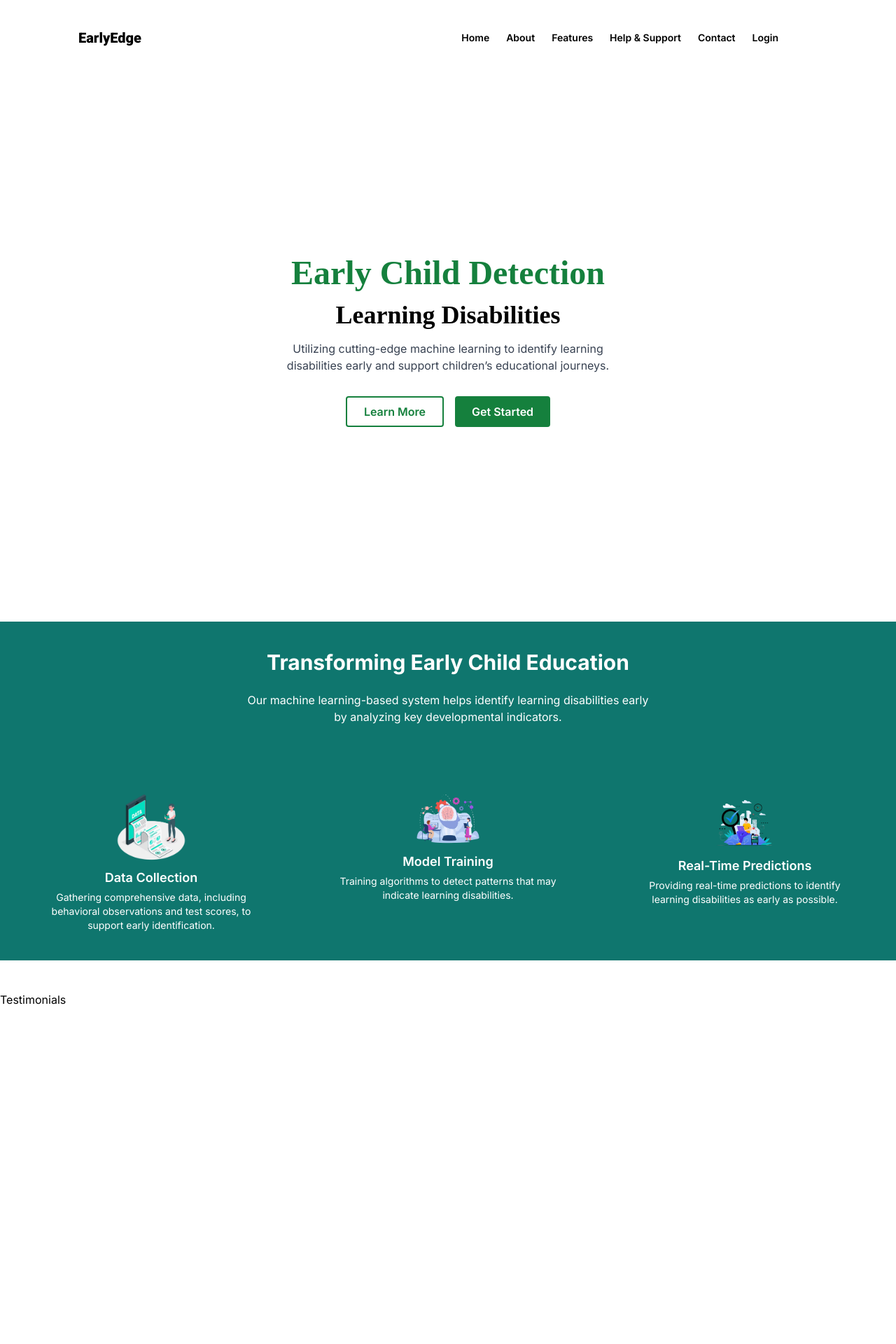
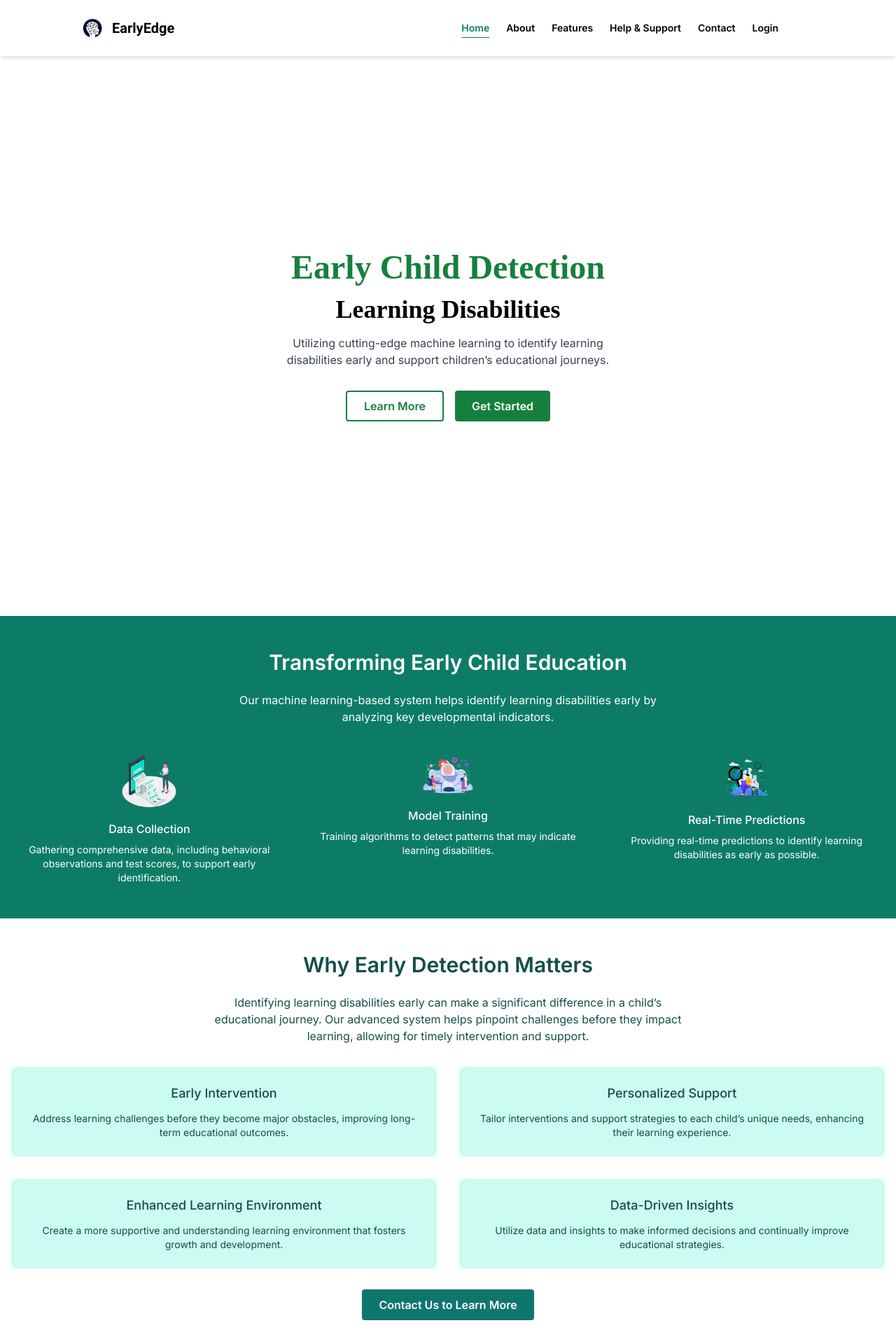
Before and after one commit to Kentoyyy/Thesis-Project, a Next.js app: page / in a window 1280 px wide. Shown: the top 1920 px of the page at 70% size. Built offline with nearby package versions, Linux system fonts and the light colour scheme.

Commit message:
updating

```diff
--- a/app/components/navbar.tsx
+++ b/app/components/navbar.tsx
@@ -1,68 +1,77 @@
 "use client";
 import Link from 'next/link';
 import React, { useState } from 'react';
-import { HiOutlineMenu, HiOutlineX } from 'react-icons/hi'; // Icons for menu and close
+import { usePathname } from 'next/navigation';
+import { HiOutlineMenu, HiOutlineX } from 'react-icons/hi';
+import Image from 'next/image';
+import logo from '../../public/images/logoelcdl.png';
 
 const Navbar: React.FC = () => {
   const [isOpen, setIsOpen] = useState(false);
+  const pathname = usePathname(); // Get the current path
 
   const toggleMenu = () => {
     setIsOpen(!isOpen);
   };
 
+  const linkClassNames = (path: string) =>
+    `text-sm ${
+       pathname === path ? 'text-[#0D7C66] underline underline-offset-8 decoration-[#0D7C66]' : 'text-black'
+    } hover:underline hover:underline-offset-8 hover:decoration-gray-600 focus:underline focus:underline-offset-8 focus:decoration-green-600 active:underline active:underline-offset-8 active:decoration-red-600 transition duration-300`;
+
   return (
-    <nav className="bg-transparent text-black mt-5">
+    <nav className="sticky top-0 z-50 bg-white text-black shadow-md">
       <div className="w-full flex justify-between items-center py-5 px-5 md:px-10 lg:px-28">
-        <Link href="/" className="text-xl font-extrabold text-black font-title">
-          EarlyEdge
-        </Link>
+        <div className="flex items-center">
+          <Image src={logo} alt="Logo" width={40} height={40} />
+          <Link href="/" className="text-xl font-bold text-black font-title ml-2">
+            EarlyEdge
+          </Link>
+        </div>
         <div className="md:hidden">
-          {/* Button to toggle the mobile menu */}
           <button onClick={toggleMenu} aria-label="Toggle Menu">
             {isOpen ? <HiOutlineX className="text-2xl" /> : <HiOutlineMenu className="text-2xl" />}
           </button>
         </div>
-        <div className={`hidden md:flex md:space-x-6 ml-auto mr-14 font-semibold items-center`}>
-          {/* Desktop menu links */}
-          <Link href="/" className="text-sm text-black hover:text-gray-600 hover:underline hover:underline-offset-8 hover:decoration-black transition duration-300">
+        <div className="hidden md:flex md:space-x-6 ml-auto mr-14 font-semibold items-center">
+          <Link href="/" className={linkClassNames('/')}>
             Home
           </Link>
-          <Link href="/about" className="text-sm text-black hover:text-gray-600 hover:underline hover:underline-offset-8 hover:decoration-black transition duration-300">
+          <Link href="/about" className={linkClassNames('/about')}>
             About
           </Link>
-          <Link href="/features" className="text-sm text-black hover:text-gray-600 hover:underline hover:underline-offset-8 hover:decoration-black transition duration-300">
+          <Link href="/features" className={linkClassNames('/features')}>
             Features
           </Link>
-          <Link href="/support" className="text-sm text-black hover:text-gray-600 hover:underline hover:underline-offset-8 hover:decoration-black transition duration-300">
+          <Link href="/support" className={linkClassNames('/support')}>
             Help & Support
           </Link>
-          <Link href="/contact" className="text-sm text-black hover:text-gray-600 hover:underline hover:underline-offset-8 hover:decoration-black transition duration-300">
+          <Link href="/contact" className={linkClassNames('/contact')}>
             Contact
           </Link>
-          <Link href="/login" className="text-sm text-black hover:text-gray-600 hover:underline hover:underline-offset-8 hover:decoration-black transition duration-300">
+          <Link href="/login" className={linkClassNames('/login')}>
             Login
           </Link>
         </div>
       </div>
-      {/* Mobile menu overlay */}
       <div className={`fixed inset-0 bg-black bg-opacity-50 ${isOpen ? 'flex' : 'hidden'} md:hidden`}>
         <div className="bg-white w-2/3 h-full flex flex-col p-5 space-y-4">
-          <Link href="/" onClick={toggleMenu} className="text-sm text-black hover:text-gray-600 hover:underline hover:underline-offset-8 hover:decoration-black transition duration-300">
+          <Link href="/" onClick={toggleMenu} className={linkClassNames('/')}>
             Home
           </Link>
-          <Link href="/about" onClick={toggleMenu} className="text-sm text-black hover:text-gray-600 hover:underline hover:underline-offset-8 hover:decoration-black transition duration-300">
+          <Link href="/about" onClick={toggleMenu} className={linkClassNames('/about')}>
             About
           </Link>
-          <Link href="/features" onClick={toggleMenu} className="text-sm text-black hover:text-gray-600 hover:underline hover:underline-offset-8 hover:decoration-black transition duration-300">
+          <Link href="/features" onClick={toggleMenu} className={linkClassNames('/features')}>
             Features
           </Link>
-          <Link href="/support" onClick={toggleMenu} className="text-sm text-black hover:text-gray-600 hover:underline hover:underline-offset-8 hover:decoration-black transition duration-300">
+          <Link href="/support" onClick={toggleMenu} className={linkClassNames('/support')}>
             Help & Support
           </Link>
-          <Link href="/contact" onClick={toggleMenu} className="text-sm text-black hover:text-gray-600 hover:underline hover:underline-offset-8 hover:decoration-black transition duration-300">
+          <Link href="/contact" onClick={toggleMenu} className={linkClassNames('/contact')}>
             Contact
           </Link>
-          <Link href="/login" onClick={toggleMenu} className="text-sm text-black hover:text-gray-600 hover:underline hover:underline-offset-8 hover:decoration-black transition duration-300">
+          <Link href="/login" onClick={toggleMenu} className={linkClassNames('/login')}>
             Login
           </Link>
         </div>
--- a/app/page.tsx
+++ b/app/page.tsx
@@ -33,35 +33,34 @@ export default function Home() {
         </div>
       </main>
 
-      {/* Machine Learning Section */}
-      <section className="bg-teal-700 text-white py-10">
+      <section className="bg-[#0D7C66] text-white py-12">
   <div className="container mx-auto px-4 text-center">
-          <h2 className="text-2xl md:text-3xl font-bold mb-6">Transforming Early Child Education</h2>
-          <p className="mb-10 max-w-xl mx-auto text-sm md:text-base">
+    <h2 className="text-2xl md:text-3xl font-semibold mb-6">Transforming Early Child Education</h2>
+    <p className="mb-10 max-w-2xl mx-auto text-sm md:text-base">
       Our machine learning-based system helps identify learning disabilities early by analyzing key developmental indicators.
     </p>
-          <div className="grid grid-cols-1 md:grid-cols-3 gap-6 mt-24">
+    <div className="grid grid-cols-1 md:grid-cols-3 gap-8">
       {/* Data Collection */}
       <div className="flex flex-col items-center text-center">
-              <Image src={data} alt="Data Collection" width={100} height={100} className="mb-2" />
-              <h3 className="text-lg font-semibold mb-1">Data Collection</h3>
-              <p className="text-xs md:text-sm max-w-xs">
+        <Image src={data} alt="Data Collection" width={80} height={80} className="mb-4" />
+        <h3 className="text-base font-medium mb-2">Data Collection</h3>
+        <p className="text-xs md:text-sm">
           Gathering comprehensive data, including behavioral observations and test scores, to support early identification.
         </p>
       </div>
       {/* Model Training */}
       <div className="flex flex-col items-center text-center">
-              <Image src={model} alt="Model Training" width={100} height={100} className="mb-2" />
-              <h3 className="text-lg font-semibold mb-1">Model Training</h3>
-              <p className="text-xs md:text-sm max-w-xs">
+        <Image src={model} alt="Model Training" width={80} height={80} className="mb-4" />
+        <h3 className="text-base font-medium mb-2">Model Training</h3>
+        <p className="text-xs md:text-sm">
           Training algorithms to detect patterns that may indicate learning disabilities.
         </p>
       </div>
       {/* Real-Time Predictions */}
       <div className="flex flex-col items-center text-center">
-              <Image src={time} alt="Real-Time Predictions" width={100} height={100} className="mb-2" />
-              <h3 className="text-lg font-semibold mb-1">Real-Time Predictions</h3>
-              <p className="text-xs md:text-sm max-w-xs">
+        <Image src={time} alt="Real-Time Predictions" width={80} height={80} className="mb-4" />
+        <h3 className="text-base font-medium mb-2">Real-Time Predictions</h3>
+        <p className="text-xs md:text-sm">
           Providing real-time predictions to identify learning disabilities as early as possible.
         </p>
       </div>
@@ -69,12 +68,51 @@ export default function Home() {
   </div>
 </section>
 
-      {/* Testimonials Section */}
-      <section className="testimonials pt-11">
-        <div className="min-h-[40rem]">
-          <h2 className="text-black-600">Testimonials</h2>
+<section className="bg-white text-teal-900 py-12">
+  <div className="container mx-auto px-4 text-center">
+    <h2 className="text-2xl md:text-3xl font-semibold mb-6">Why Early Detection Matters</h2>
+    <p className="mb-8 max-w-2xl mx-auto text-sm md:text-base">
+      Identifying learning disabilities early can make a significant difference in a child’s educational journey. Our advanced system helps pinpoint challenges before they impact learning, allowing for timely intervention and support.
+    </p>
+    <div className="grid grid-cols-1 md:grid-cols-2 gap-8">
+      {/* Benefit 1 */}
+      <div className="flex flex-col items-center text-center p-6 bg-teal-100 rounded-lg shadow-sm">
+        <h3 className="text-lg font-medium mb-3">Early Intervention</h3>
+        <p className="text-xs md:text-sm">
+          Address learning challenges before they become major obstacles, improving long-term educational outcomes.
+        </p>
+      </div>
+      {/* Benefit 2 */}
+      <div className="flex flex-col items-center text-center p-6 bg-teal-100 rounded-lg shadow-sm">
+        <h3 className="text-lg font-medium mb-3">Personalized Support</h3>
+        <p className="text-xs md:text-sm">
+          Tailor interventions and support strategies to each child’s unique needs, enhancing their learning experience.
+        </p>
+      </div>
+      {/* Benefit 3 */}
+      <div className="flex flex-col items-center text-center p-6 bg-teal-100 rounded-lg shadow-sm">
+        <h3 className="text-lg font-medium mb-3">Enhanced Learning Environment</h3>
+        <p className="text-xs md:text-sm">
+          Create a more supportive and understanding learning environment that fosters growth and development.
+        </p>
+      </div>
+      {/* Benefit 4 */}
+      <div className="flex flex-col items-center text-center p-6 bg-teal-100 rounded-lg shadow-sm">
+        <h3 className="text-lg font-medium mb-3">Data-Driven Insights</h3>
+        <p className="text-xs md:text-sm">
+          Utilize data and insights to make informed decisions and continually improve educational strategies.
+        </p>
+      </div>
+    </div>
+    <div className="mt-10">
+      <a href="#contact" className="px-6 py-3 bg-teal-700 text-white font-semibold rounded hover:bg-teal-800 transition">
+        Contact Us to Learn More
+      </a>
+    </div>
   </div>
 </section>
+
+
       <Footer />
     </>
   );
```
Also changed, not shown: app/login/register/page.tsx (+60 -79 lines). Lines whose indentation alone changed are shown as unchanged.
